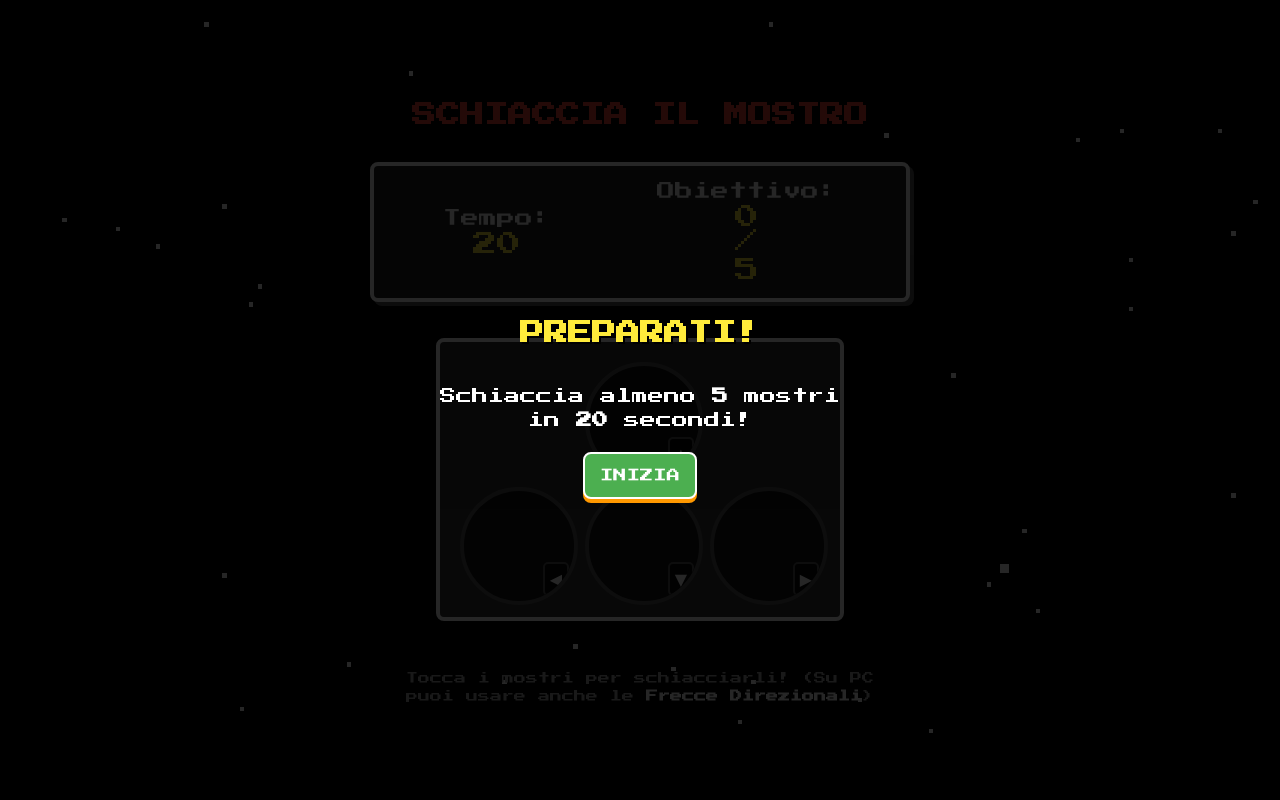
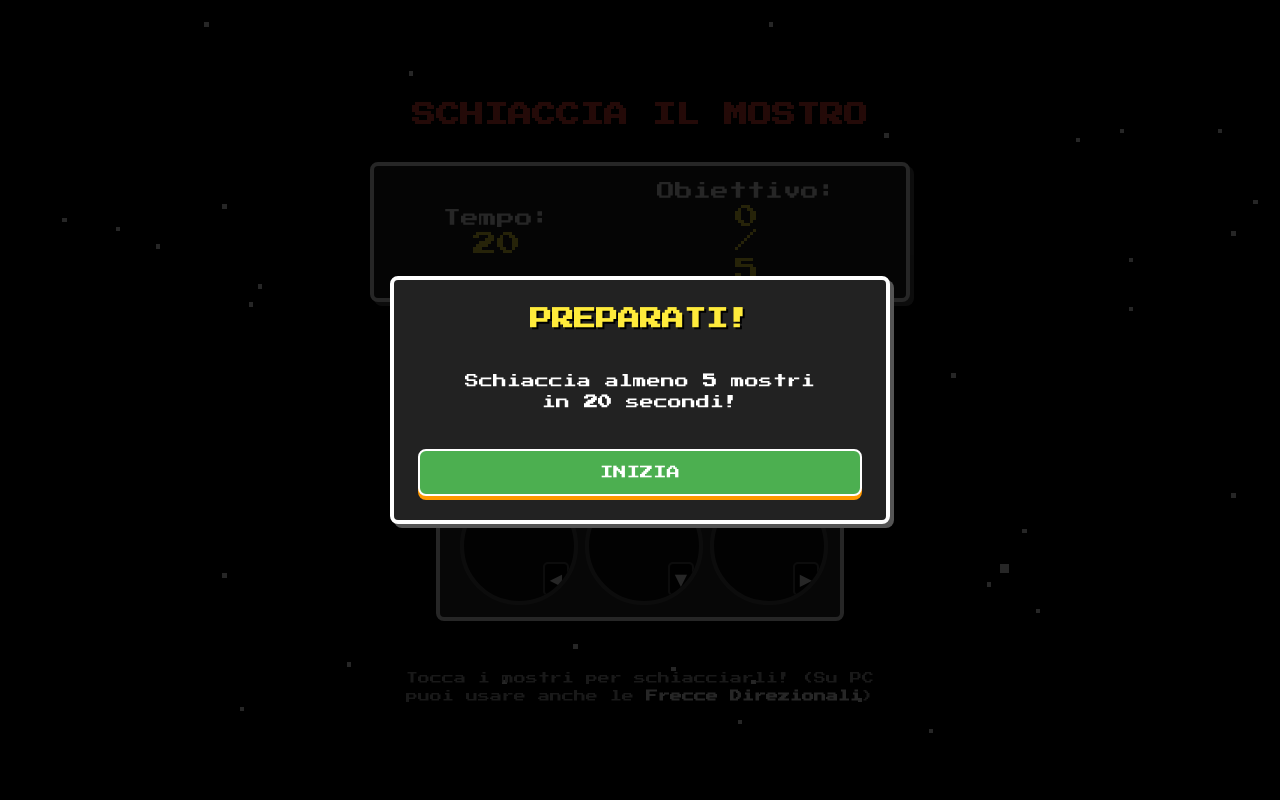
Before and after one commit to applewebbo/monstercraft, a Django app: page /whackamole/ in a window 1280 px wide. Run offline with Django 5.2, Linux system fonts and the light colour scheme; some libraries are stand-ins or nearby versions.

Commit message:
fix(ui): use correct modal overlay classes for minigame start screens

```diff
--- a/game/templates/game/whackamole.html
+++ b/game/templates/game/whackamole.html
@@ -104,19 +104,6 @@
         z-index: 2;
     }
 
-    .overlay {
-        position: fixed;
-        top: 0;
-        left: 0;
-        width: 100vw;
-        height: 100vh;
-        background: rgba(0,0,0,0.85);
-        display: flex;
-        flex-direction: column;
-        justify-content: center;
-        align-items: center;
-        z-index: 100;
-    }
 </style>
 {% endblock %}
 
@@ -162,10 +149,12 @@
     </p>
 
     <!-- Start Overlay -->
-    <div class="overlay" x-show="status === 'ready'" x-cloak>
+    <div class="modal-overlay" x-show="status === 'ready'" x-cloak>
+        <div class="modal-content">
         <h2 style="color: #FFEB3B; text-align: center; text-shadow: 2px 2px 0 #000;">PREPARATI!</h2>
         <p style="margin: 20px 0; text-align:center; line-height: 1.5;">Schiaccia almeno <strong x-text="targetScore"></strong> mostri<br>in <strong x-text="timeLimit"></strong> secondi!</p>
         <button class="btn-option bg-success" @click="startGame()">INIZIA</button>
+        </div>
     </div>
 
     <!-- Result Area -->
```
Also changed, not shown: game/templates/game/dropgame.html (+6 -4 lines), game/templates/game/memory.html (+6 -4 lines).
